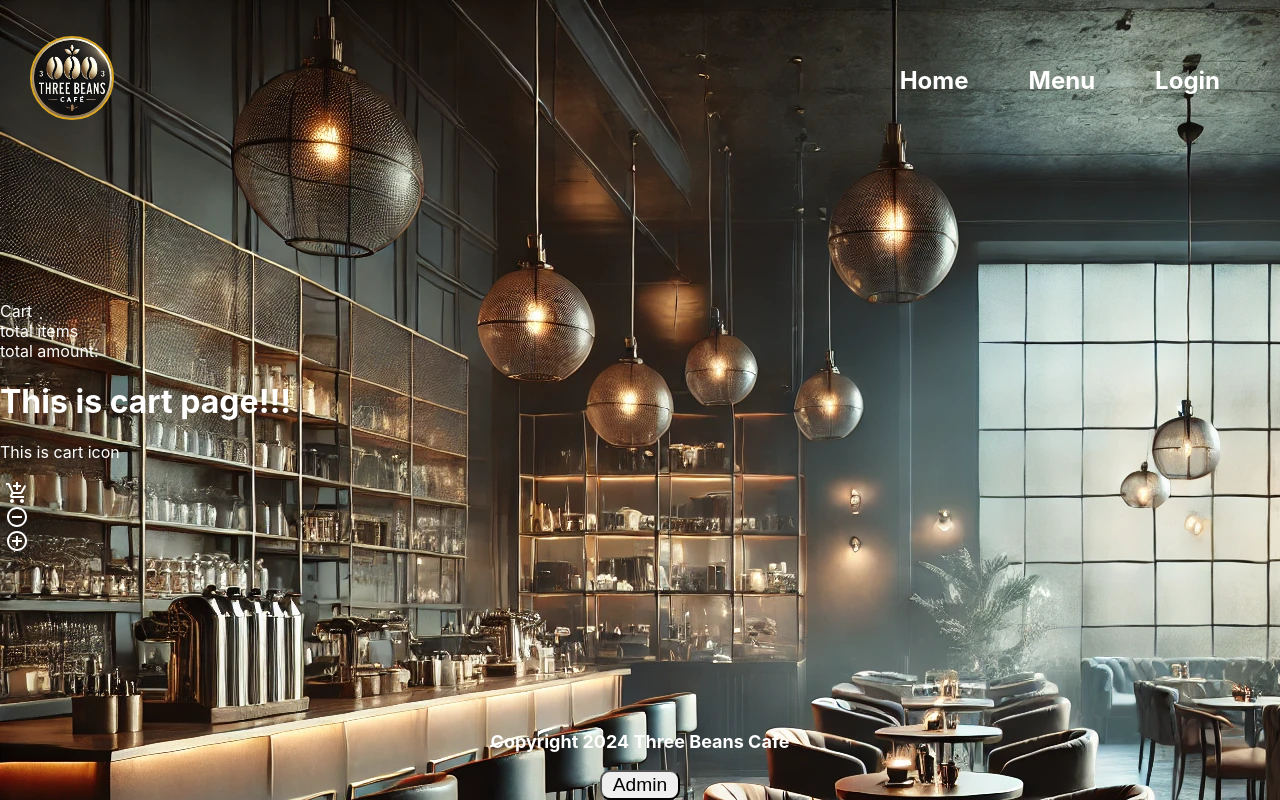
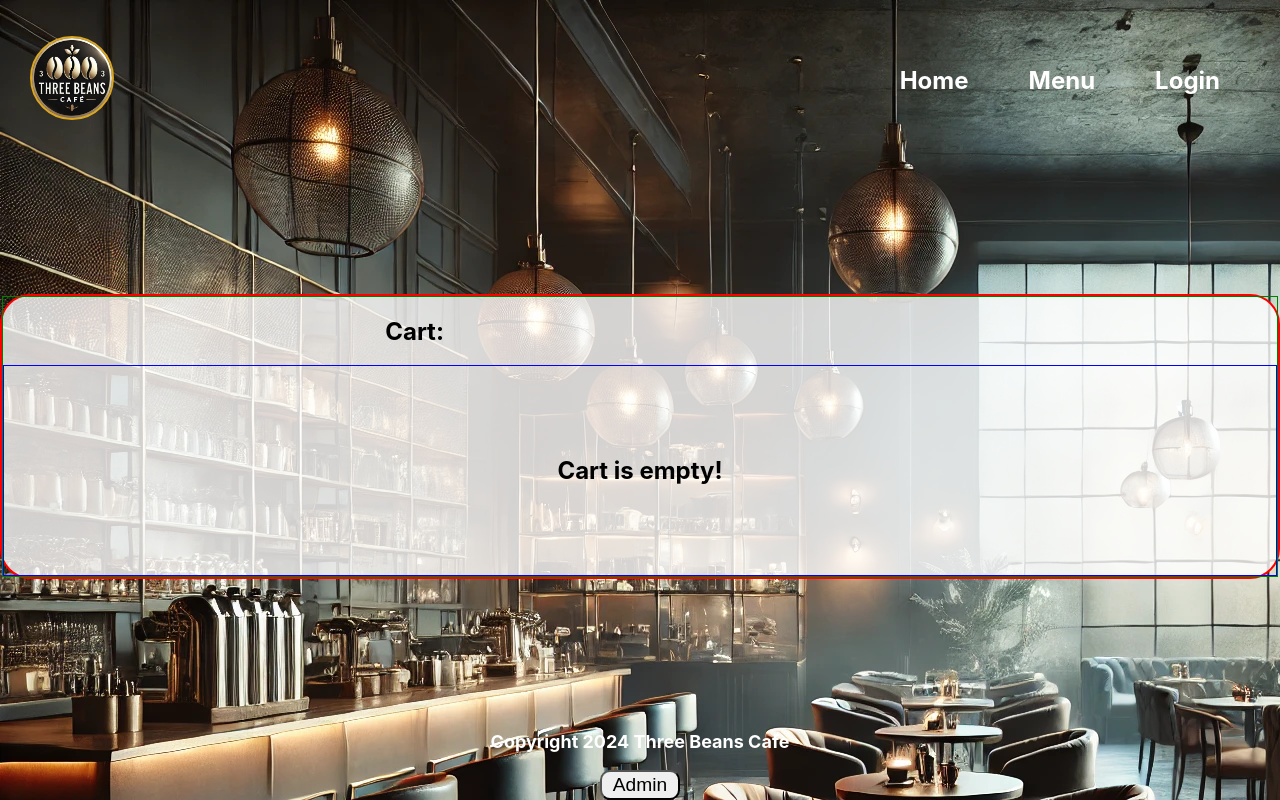
Before and after one commit to Three-Beans-App/client, a React (Create React App) app: page /cart in a window 1280 px wide. Built offline with nearby package versions, Linux system fonts and the light colour scheme.

Commit message:
feat: added cart context, created shell add item to cart

```diff
--- a/src/components/Cart.jsx
+++ b/src/components/Cart.jsx
@@ -7,6 +7,7 @@ function Cart({ items, quantityChange, removeItem}) {
 
   return (
     <div id="cart-main-container">
+        <div id="cart-sub-container">
             <div className="cart-header">
                 <h2>Cart:</h2>
             </div>
@@ -15,23 +16,23 @@ function Cart({ items, quantityChange, removeItem}) {
                     <span className="empty-text"> Cart is empty!</span>
                 )}
                 {items.map((item) => (
-                <div className="cart-items" key={item.name}>
-                    <img src={item.image} alt={item.name} />
+                    <div className="cart-items" key={item.item.name}>
+                        <img className="image"src={item.item.image} alt={item.item.name} />
                         <div className="item-detail">
-                        <h3>{item.name}</h3>
-                        <span className="item-price">{item.price * item.count}$</span>
+                            <h3>{item.item.name}</h3>
+                            <span className="item-price">{item.item.price * item.count}$</span>
                         </div>
                         <select className="count" value={item.count}
                             onChange={(event) => {
                                 quantityChange(
-                                item.name,
+                                    item.item.name,
                                     event.target.value
                                 );
                             }}>
                         {[
-                        ...Array(10).key(),
-                    ].map((number) => {
-                        const num = number + 1;
+                            ...Array(10)
+                        ].map((_, index) => {
+                            const num = index + 1;
                             return(
                                 <option value={num} key={num}>
                                     {num}
@@ -50,7 +51,7 @@ function Cart({ items, quantityChange, removeItem}) {
             </div>
 
 
-
+        </div>
     </div>
   )
 }
--- /dev/null
+++ b/src/contexts/cartContext.jsx
@@ -0,0 +1,90 @@
+import { useState, createContext, useContext } from "react";
+
+
+const CartDataContext = createContext(null);
+const CartDispatchContext = createContext(null);
+
+export function useCartData(){
+    return useContext(CartDataContext);
+}
+
+export function useCartDispatch(){
+    return useContext(CartDispatchContext);
+}
+
+export default function CartProvider({children}){
+
+    /*
+    [
+        {
+            numItems: 2,
+            name: "Large Coffee",
+            customisation: null
+        },
+        {
+            numItems: 1,
+            name: "Muffin",
+            customisation: null
+        }
+    ]
+    */
+
+    const [cartItems, setCartItems] = useState([])
+
+
+    // function for add item to cart
+    const handleAddToCart = (item) => {
+        // check item whether already exists in the cart
+        const checkItem = cartItems.find(cartItem=>(cartItem.name === item.name))
+        // if item exists, count + 1
+        if (checkItem){
+          //map to the cart item list.
+          setCartItems(cartItems.map(cartItem => {
+              if (cartItem.name === item.name){
+                  return {
+                      ...cartItem,
+                      count: cartItem.count + 1
+                  }
+              } else {
+                  return cartItem
+              }
+          }))
+        }else{
+          // if not add new item to the cart list
+          setCartItems([...cartItems, {item, count: 1}])
+        }
+      };
+
+    const handleQuantityChange =(name, count)=> {
+        setCartItems(cartItems.map(cartItem => {
+            if (cartItem === name){
+                return{
+                    ...cartItem,
+                    count: parseInt(count)
+                };
+            }
+            else{
+                return cartItem;
+            }
+        }))
+    };
+
+    const handleRemoveItem =(item) =>{
+        setCartItems(cartItems.filter(cartItem=>(cartItem.name !== item.name)))
+    }
+
+
+
+    return (
+        <CartDataContext.Provider value={{cartItems}}>
+            <CartDispatchContext.Provider value={{
+
+            handleAddToCart,
+            handleQuantityChange,
+            handleRemoveItem
+
+        }}>
+            {children}
+        </CartDispatchContext.Provider>
+    </CartDataContext.Provider>)
+}
--- a/src/index.js
+++ b/src/index.js
@@ -6,16 +6,19 @@ import App from './App';
 import reportWebVitals from './reportWebVitals';
 import UserProvider from "./contexts/userContext.jsx";
 import MenuItemProvider from './contexts/menuItemContext.jsx';
+import CartProvider from './contexts/cartContext.jsx';
 
 const root = ReactDOM.createRoot(document.getElementById('root'));
 root.render(
   <React.StrictMode>
    <MenuItemProvider>
-    <UserProvider>
-        <BrowserRouter>
-          <App />
-        </BrowserRouter>
-    </UserProvider>
+      <CartProvider>
+        <UserProvider>
+          <BrowserRouter>
+            <App />
+          </BrowserRouter>
+        </UserProvider>
+     </CartProvider>
     </MenuItemProvider>
   </React.StrictMode>
 );
--- a/src/pages/CartPage.jsx
+++ b/src/pages/CartPage.jsx
@@ -2,29 +2,28 @@ import "../styles/pages/CartPage.css"
 import AddShoppingCartIcon from '@mui/icons-material/AddShoppingCart';
 import RemoveCircleOutlineIcon from '@mui/icons-material/RemoveCircleOutline';
 import AddCircleOutlineIcon from '@mui/icons-material/AddCircleOutline';
-// import Cart from "../components/Cart"
+import Cart from "../components/Cart"
 // import { useState } from "react";
+import { useCartDispatch, useCartData } from "../contexts/cartContext";
+import { useState } from "react";
 
 
 export default function CartPage(){
 
-    // const [cartItems, setCartItems] = useState([])
+    const { handleQuantityChange, handleRemoveItem } = useCartDispatch();
+    const { cartItems } = useCartData();
+    console.log(cartItems);
 
-    // const addItemToCart = (item) => {
-    //     const newItem = {
-    //         ...item,
-    //         count: 1,
-    //     }
-    //     setCartItems([...cartItems, newItem])
-    // }
 
     return(
         <div id="cart-container">
 
-        {/* <Cart
+        <Cart
             items={cartItems}
-        /> */}
-            <div id="cart-top-box">
+            quantityChange={handleQuantityChange}
+            removeItem={handleRemoveItem}
+        />
+            {/* <div id="cart-top-box">
                 <div id="cart-title">
                     <label>Cart</label>
                 </div>
@@ -45,7 +44,7 @@ export default function CartPage(){
                 <RemoveCircleOutlineIcon />
                 <AddCircleOutlineIcon />
             </div>
-
+             */}
 
         </div>
     )
--- a/src/pages/MenuPage.jsx
+++ b/src/pages/MenuPage.jsx
@@ -6,7 +6,8 @@ import ShoppingCartIcon from '@mui/icons-material/ShoppingCart';
 import { useNavigate } from "react-router-dom";
 import Popup from "../components/Popup";
 import {useMenuItemData, useMenuItemDispatch } from "../contexts/menuItemContext"
-import { set } from "mongoose";
+
+import { useCartDispatch } from "../contexts/cartContext";
 
 export default function MenuPage(){
 
@@ -493,7 +494,9 @@ export default function MenuPage(){
     const [isItemDetaillOpen, setIsItemDetaillOpen] = useState(false);
     const [onClickItemDetail, setOnClickItemDetail] = useState(null);
 
-    const [cartItems, setCartItems] = useState([])
+    const { handleAddToCart } = useCartDispatch()
+
+
 
 
     const setSearchValue = (event) => {
@@ -520,55 +523,10 @@ export default function MenuPage(){
     } ;
 
 
-    // function for add item to cart
-    const handleAddToCart = (item) => {
-      // check item whether already exists in the cart
-      const checkItem = cartItems.find(cartItem=>(cartItem.name === item.name))
-      // if item exists, count + 1
-      if (checkItem){
-        //map to the cart item list.
-        setCartItems(cartItems.map(cartItem => {
-            if (cartItem.name === item.name){
-                return {
-                    ...cartItem,
-                    count: cartItem.count + 1
-                }
-            } else {
-                return cartItem
-            }
-        }))
-      }else{
-        // // if not add new item to the cart list
-        setCartItems([...cartItems, {item, count: 1}])
-      }
-    };
-
-
-    const handleQuantityChange =(name, count)=> {
-        setCartItems(cartItems.map(cartItem => {
-            if (cartItem === name){
-                return{
-                    ...cartItem,
-                    count: parseInt(count)
-                };
-            }
-            else{
-                return cartItem;
-            }
-        }))
-    };
-
-    const handleRemoveItem =(item) =>{
-        setCartItems(cartItems.filter(cartItem=>(cartItem.name !== item.name)))
-    }
-
     const handleStarClick = (item) => {
         // Implement the logic for star click
         console.log("Star clicked:", item);
     };
-
-
-
 
 
     return(
--- a/src/styles/components/Cart.css
+++ b/src/styles/components/Cart.css
@@ -1,6 +1,6 @@
 #cart-main-container{
     background-color: rgb(255, 255, 255, 0.8);
-    /* border: 2px solid red; */
+    border: 2px solid red;
     color: black;
     display: flex;
     flex-direction: column;
@@ -8,7 +8,11 @@
     width: auto;
     height: 100%;
 
-}
+    #cart-sub-container{
+
+        border: 1px solid green;
+        display: flex;
+        flex-direction: column;
 
         .cart-header{
             display: flex;
@@ -17,9 +21,11 @@
 
     #items-container{
         display: flex;
+        flex-direction: column;
         justify-content: center;
         height: 100%;
-}
+        border: 1px solid blue;
+        padding: 50px;
 
         .empty-text{
             font-weight: bold;
@@ -30,7 +36,15 @@
 
         .cart-items{
             display: flex;
-    flex-direction: column;
-    align-items: flex-start;
+            margin: 30px;
+            justify-content: space-between;
             overflow-y: scroll;
+
+            .image{
+                width: 80px;
+                height: 80px;
             }
+        }
+        }
+    }
+}
```
Lines whose indentation alone changed are shown as unchanged.
